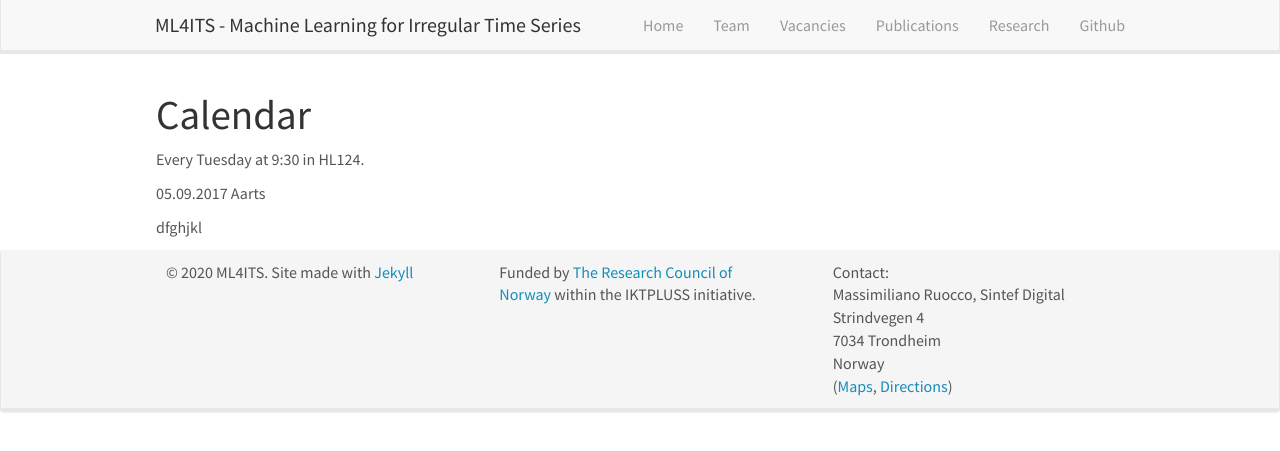
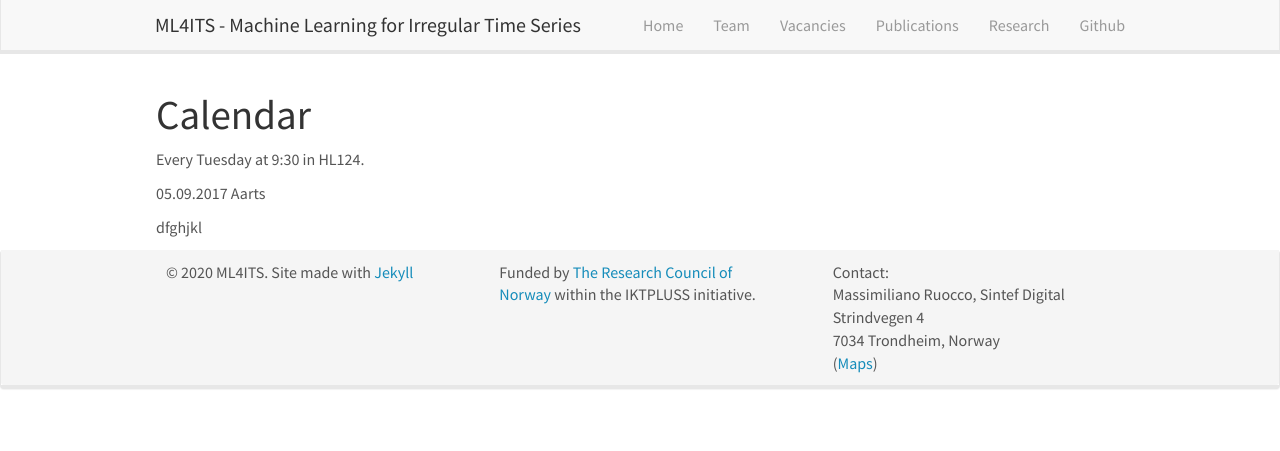
Before and after one commit to ML4ITS/ml4its.github.io.old, a Jekyll site: the page built from _pages/mini_lecture_series.md, in a window 1280 px wide. Shown: the top 451 px of the page. Built offline with Jekyll 4.4.1, drawn with Linux system fonts in a browser that asks for light colours; nearby versions of some CDN libraries.

Commit message:
Update footer.html

```diff
--- a/_includes/footer.html
+++ b/_includes/footer.html
@@ -18,9 +18,8 @@
 		  Contact:<br />
 		  Massimiliano Ruocco, Sintef Digital<br />
 		  Strindvegen 4<br />
-		  7034 Trondheim<br />
-		  Norway <br />
-            (<a href="https://goo.gl/maps/H2RjutkyoUH2">Maps</a>, <a href="http://www.physics.leidenuniv.nl/travel-directions">Directions</a>)
+		  7034 Trondheim, Norway<br />
+            (<a href="https://goo.gl/maps/v8Wd1BiKaBQrjKUQ7">Maps</a>)
 		</div>
 	  </div>
 	</div>
```
